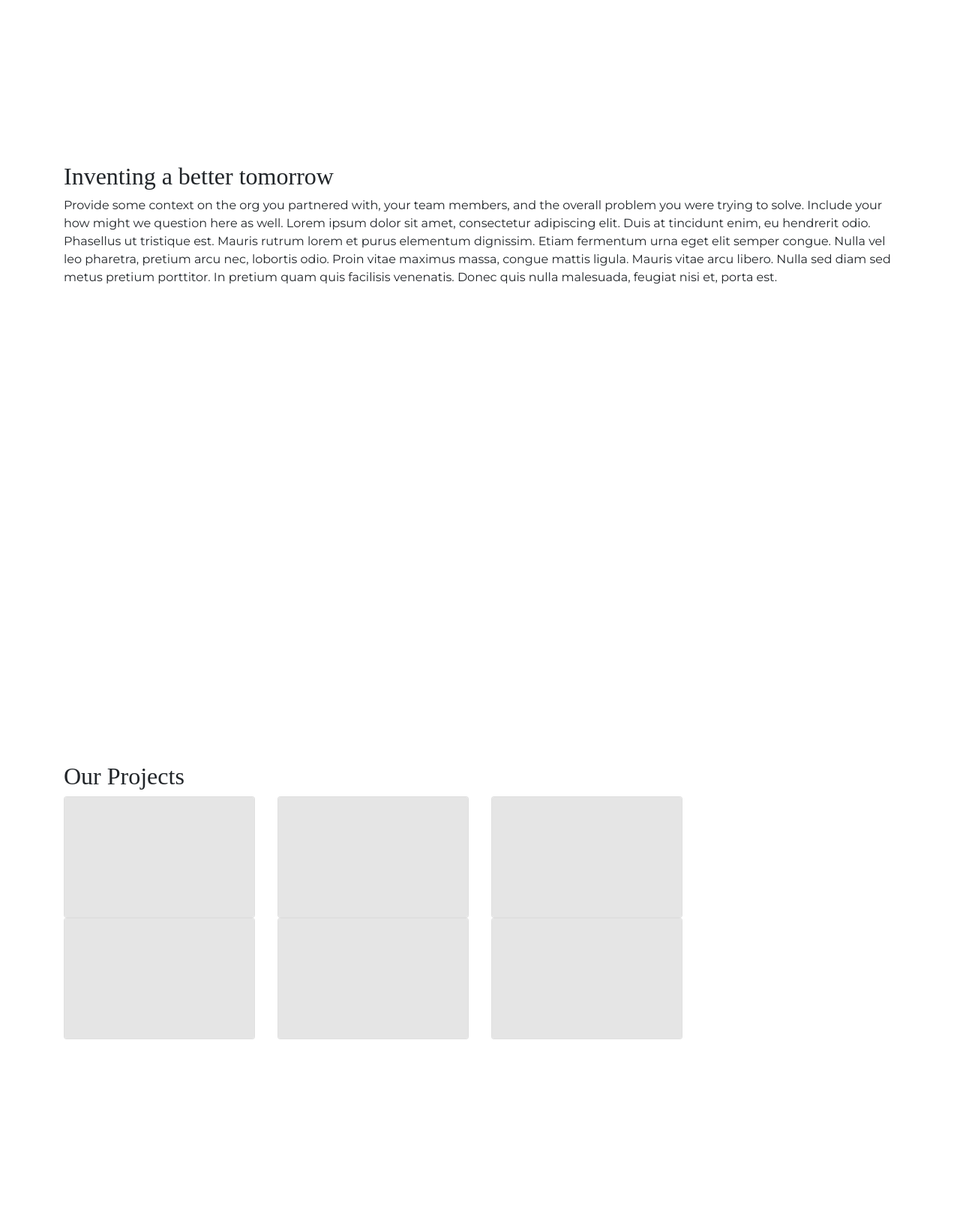
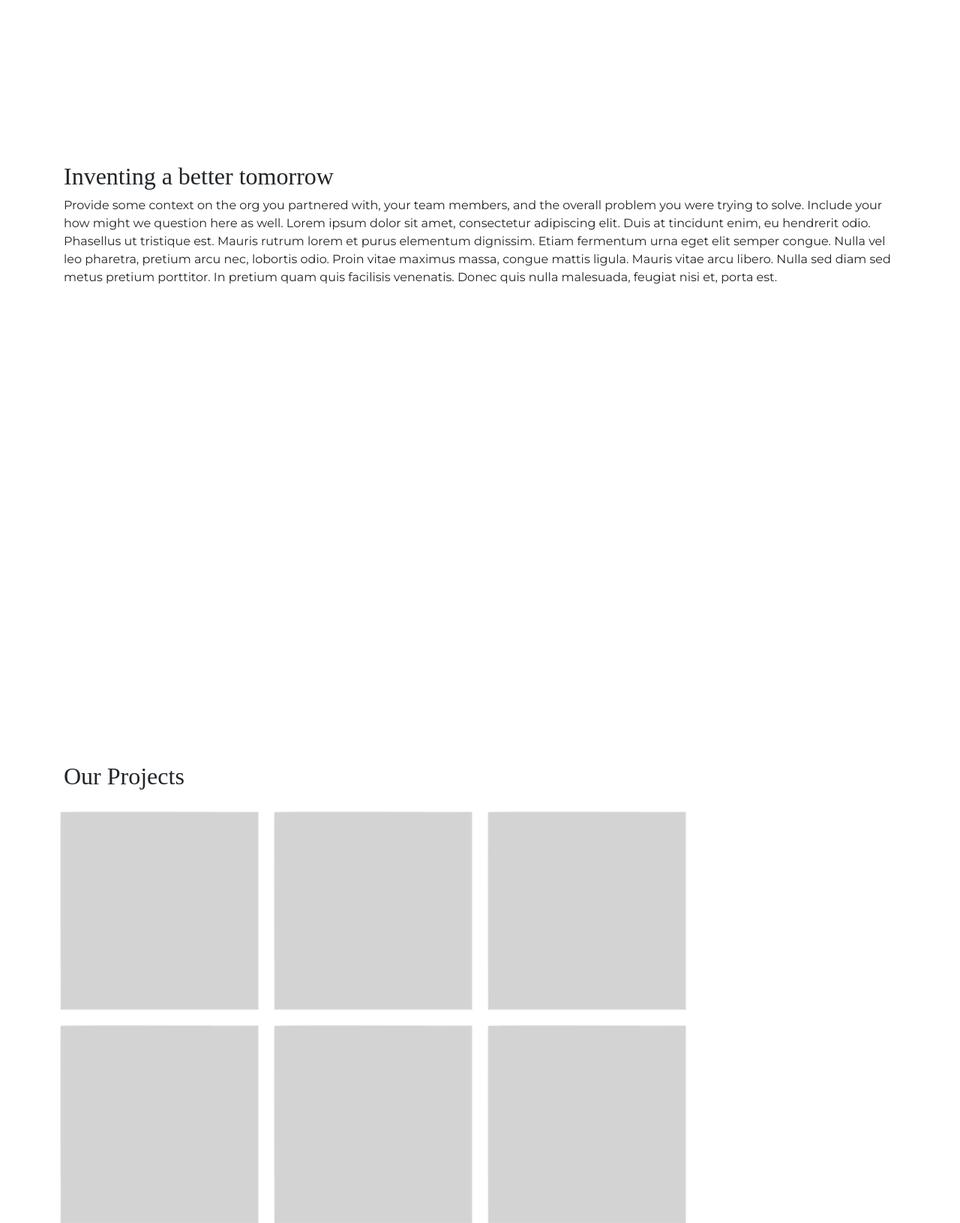
Before and after one commit to inventioncorps/icb-website, a PHP site: page / in a window 1280 px wide. Shown: the part 1440-3071 px from the top of the page at 75% size. Run offline with PHP 8.4, Linux system fonts and the light colour scheme; some web fonts are replaced.

Commit message:
updated projects grid to have opacity and better spacing

```diff
--- a/assets/css/styles.css
+++ b/assets/css/styles.css
@@ -86,4 +86,31 @@ footer {
     font-size: 6rem;
   }
 }
+
+.row {
+  display: -ms-flexbox; /* IE10 */
+  display: flex;
+  -ms-flex-wrap: wrap; /* IE10 */
+  flex-wrap: wrap;
+  padding: 10 10px;
+}
+
+/* Create four equal columns that sits next to each other */
+.column {
+  -ms-flex: 25%; /* IE10 */
+  flex: 25%;
+  max-width: 25%;
+  padding: 0 10px;
+}
+
+.column img {
+  margin-top: 20px;
+  vertical-align: middle;
+  width: 100%;
+}
+
+img:hover {
+  opacity: .5;
+}
+
 /*# sourceMappingURL=styles.css.map */
--- a/assets/css/styles.scss
+++ b/assets/css/styles.scss
@@ -10,7 +10,7 @@ $gray: #787878;
 
 * {
     margin: 0;
-    padding: 0;
+    padding: 10;
     box-sizing: border-box;
 }
 
@@ -103,3 +103,25 @@ footer {
         font-size: 6rem;
     }
 }
+
+.container {
+    background: black;
+    display: inline-block;
+    border: 5px solid black;
+  }
+  .grid {
+    display: grid;
+    grid-template-columns: repeat(3, 80px);
+    grid-template-rows: repeat(3, 80px);
+    grid-gap: 5px;
+  }
+  .cell {
+     /* center the cell content */
+    justify-content: center;
+    align-items: center;
+    display: flex;
+    font-family: Arial;
+    font-size: 3rem;
+    font-weight: bold;
+    background: white;
+  }
--- a/index.html
+++ b/index.html
@@ -36,10 +36,10 @@
                         <a class="nav-link" href="#art">Art</a>
                     </li>
                     <li class="nav-item">
-                        <a class="nav-link" href="#about">About</a>
+                        <a class="nav-link" href="#projects">Work</a>
                     </li>
                     <li class="nav-item">
-                        <a class="nav-link" href="#projects">Projects</a>
+                        <a class="nav-link" href="#about">About</a>
                     </li>
                 </ul>
             </div>
@@ -78,55 +78,38 @@
     <section id="projects">
         <div class="container">
             <h2>Our Projects</h2>
-            <div class="projects-container">
-                <div class="row">
-                    <div class="col-12 col-md-3">
-                        <div class="card">
-                            <a href="projects/alemany-farm.html">
-                                <img class="card-img" src="assets/img/placeholder.png" alt="Alemany Farm">
-                            </a>
-                        </div>
-                    </div>
-                    <div class="col-12 col-md-3">
-                        <div class="card">
-                            <a href="projects/alemany-farm.html">
-                                <img class="card-img" src="assets/img/placeholder.png" alt="Alemany Farm">
-                            </a>
-                        </div>
-                    </div>
-                    <div class="col-12 col-md-3">
-                        <div class="card">
-                            <a href="projects/alemany-farm.html">
-                                <img class="card-img" src="assets/img/placeholder.png" alt="Alemany Farm">
-                            </a>
-                        </div>
-                    </div>
+            <div class="row">
+                <div class="column">
+                    <a href="projects/alemany-farm.html">
+                        <img src="assets/img/square_placeholder.png" style="width:100%" alt="Alemany Farms">
+                    </a>
                 </div>
-                <div class="row">
-                    <div class="col-12 col-md-3">
-                        <div class="card">
-                            <a href="projects/alemany-farm.html">
-                                <img class="card-img" src="assets/img/placeholder.png" alt="Alemany Farm">
-                            </a>
-                        </div>
-                    </div>
-                    <div class="col-12 col-md-3">
-                        <div class="card">
-                            <a href="projects/alemany-farm.html">
-                                <img class="card-img" src="assets/img/placeholder.png" alt="Alemany Farm">
-                            </a>
-                        </div>
-                    </div>
-                    <div class="col-12 col-md-3">
-                        <div class="card">
-                            <a href="projects/alemany-farm.html">
-                                <img class="card-img" src="assets/img/placeholder.png" alt="Alemany Farm">
-                            </a>
-                        </div>
-                    </div>
+                <div class="column">
+                    <a href="projects/alemany-farm.html">
+                        <img src="assets/img/square_placeholder.png" style="width:100%">
+                    </a>
                 </div>
-            </div>
-        </div>
+                <div class="column">
+                    <a href="projects/alemany-farm.html">
+                        <img src="assets/img/square_placeholder.png" style="width:100%">
+                    </a>
+                </div>
+              </div>
+              <div class="row">
+                <div class="column">
+                    <a href="projects/alemany-farm.html">
+                        <img src="assets/img/square_placeholder.png" style="width:100%">
+                    </a>                </div>
+                <div class="column">
+                    <a href="projects/alemany-farm.html">
+                        <img src="assets/img/square_placeholder.png" style="width:100%">
+                    </a>                </div>
+                <div class="column">
+                    <a href="projects/alemany-farm.html">
+                        <img src="assets/img/square_placeholder.png" style="width:100%">
+                    </a>                </div>
+              </div>
+
     </section>
 
     <!-- Footer -->
```
Also changed, not shown: assets/img/square_placeholder.png (added), 3 other files.
